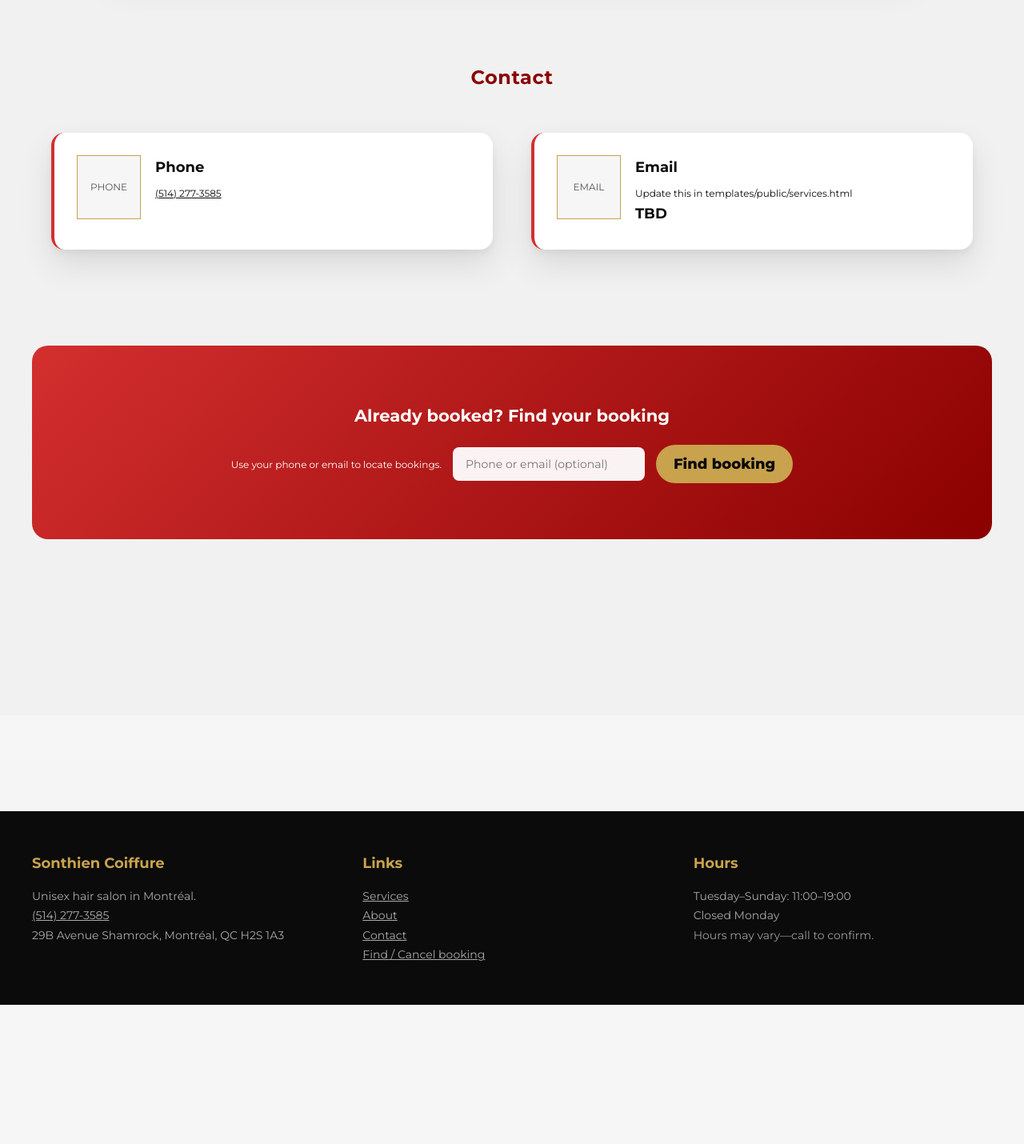
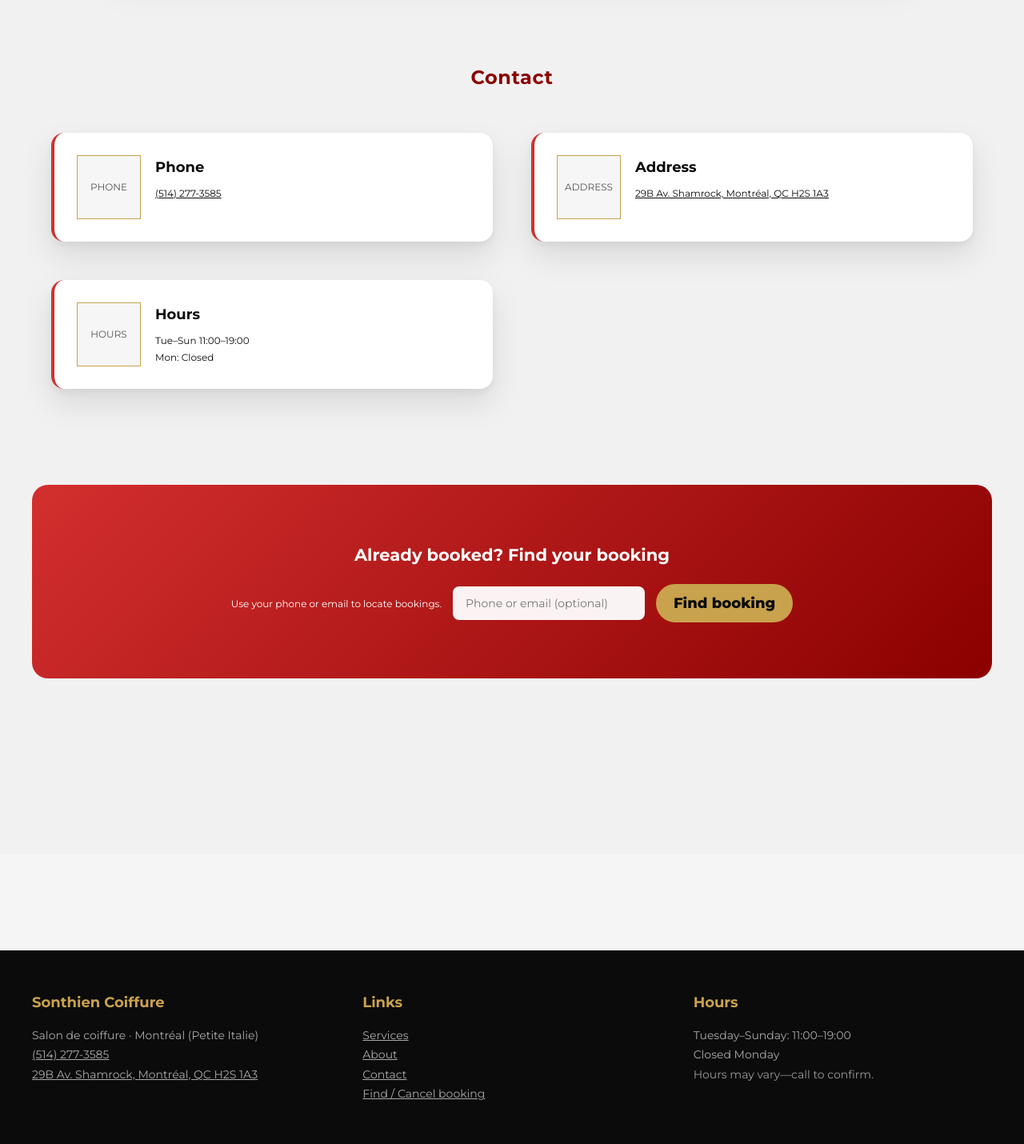
Before and after one commit to RealTimGFM/ScheduleBooker, a Flask app: page /services in a window 1280 px wide. Shown: the part 1460-2890 px from the top of the page at 80% size. Before the commit the page ends 2716 px from the top, so only its background shows below. Run offline with Flask 3, Linux system fonts and the light colour scheme; data that the repository does not hold is empty.

Commit message:
update info

```diff
--- a/schedulebooker/templates/base.html
+++ b/schedulebooker/templates/base.html
@@ -4,7 +4,8 @@
 <head>
   <meta charset="utf-8">
   <meta name="viewport" content="width=device-width, initial-scale=1">
-  <title>{% block title %}ScheduleBooker{% endblock %}</title>
+  <title>{% block title %}Sonthien Coiffure{% endblock %}</title>
+
 
   <!-- Font -->
   <link rel="preconnect" href="https://fonts.googleapis.com">
@@ -22,10 +23,10 @@
   <nav class="navbar">
     <div class="navdiv">
       <a href="{{ url_for('public.services') }}" aria-label="Home" style="display:flex; align-items:center; gap:10px;">
-        <img class="logo" src="{{ url_for('static', filename='img/Logo.png') }}" alt="Logo"
+        <img class="logo" src="{{ url_for('static', filename='img/logo.png') }}" alt="Sonthien Coiffure logo"
           onerror="this.style.display='none'; document.getElementById('logo-fallback').style.display='block';">
         <span id="logo-fallback" style="display:none; color: var(--gold-warm); font-weight: 800; letter-spacing: 1px;">
-          LOGO
+          Sonthien Coiffure
         </span>
       </a>
 
@@ -96,11 +97,15 @@
     <div class="footer-container">
       <div>
         <h4>Sonthien Coiffure</h4>
-        <p class="footer-copy">Unisex hair salon in Montréal.</p>
+        <p class="footer-copy">Salon de coiffure · Montréal (Petite Italie)</p>
         <p class="footer-copy">
           <a href="tel:+15142773585">(514) 277-3585</a>
         </p>
-        <p class="footer-copy">29B Avenue Shamrock, Montréal, QC H2S 1A3</p>
+        <p class="footer-copy">
+          <a href="https://maps.google.com/?q=29B+Av+Shamrock,+Montr%C3%A9al,+QC+H2S+1A3">
+            29B Av. Shamrock, Montréal, QC H2S 1A3
+          </a>
+        </p>
       </div>
 
       <div>
--- a/schedulebooker/templates/public/about.html
+++ b/schedulebooker/templates/public/about.html
@@ -1,5 +1,5 @@
 {% extends "base.html" %}
-{% block title %}About Us · ScheduleBooker{% endblock %}
+{% block title %}About Us · Sonthien Coiffure{% endblock %}
 
 {% block content %}
 <section class="container page">
--- a/schedulebooker/templates/public/services.html
+++ b/schedulebooker/templates/public/services.html
@@ -92,8 +92,20 @@ ${{ "%.2f"|format(s.price or 0) }}{%- if s.price_is_from %}+{%- endif -%}
         <div class="avatar">PHONE</div>
         <div>
           <h4>Phone</h4>
+          <p class="small"><a href="tel:+15142773585">(514) 277-3585</a></p>
+        </div>
+      </div>
+    </div>
+
+    <div class="card">
+      <div class="card-top">
+        <div class="avatar">ADDRESS</div>
+        <div>
+          <h4>Address</h4>
           <p class="small">
-            <a href="tel:+15142773585">(514) 277-3585</a>
+            <a href="https://maps.google.com/?q=29B+Av+Shamrock,+Montr%C3%A9al,+QC+H2S+1A3">
+              29B Av. Shamrock, Montréal, QC H2S 1A3
+            </a>
           </p>
         </div>
       </div>
@@ -101,11 +113,11 @@ ${{ "%.2f"|format(s.price or 0) }}{%- if s.price_is_from %}+{%- endif -%}
 
     <div class="card">
       <div class="card-top">
-        <div class="avatar">EMAIL</div>
+        <div class="avatar">HOURS</div>
         <div>
-          <h4>Email</h4>
-          <p class="small">Update this in <code>templates/public/services.html</code></p>
-          <p><strong>TBD</strong></p>
+          <h4>Hours</h4>
+          <p class="small">Tue–Sun 11:00–19:00</p>
+          <p class="small">Mon: Closed</p>
         </div>
       </div>
     </div>
```
Also changed, not shown: schedulebooker/templates/public/contact.html (+6 -7 lines).
